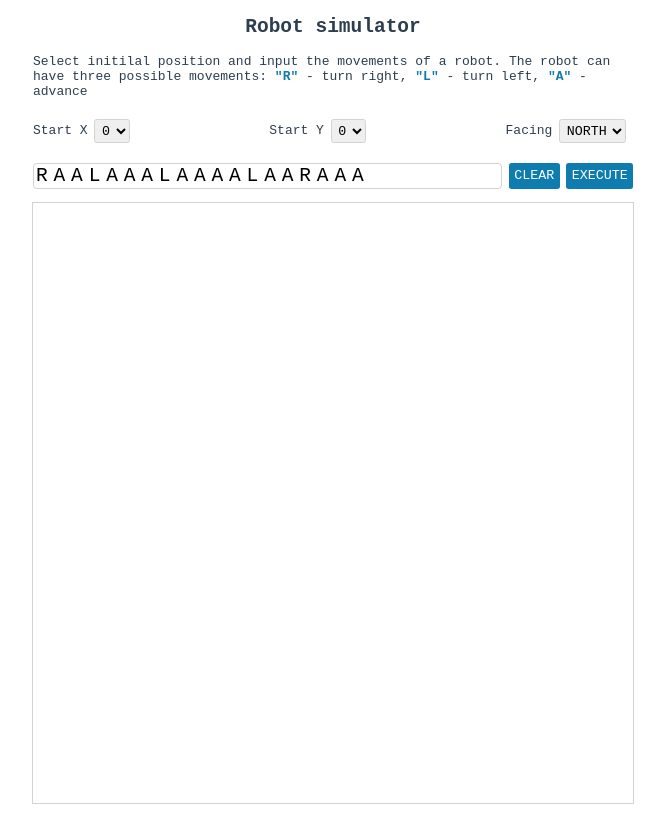
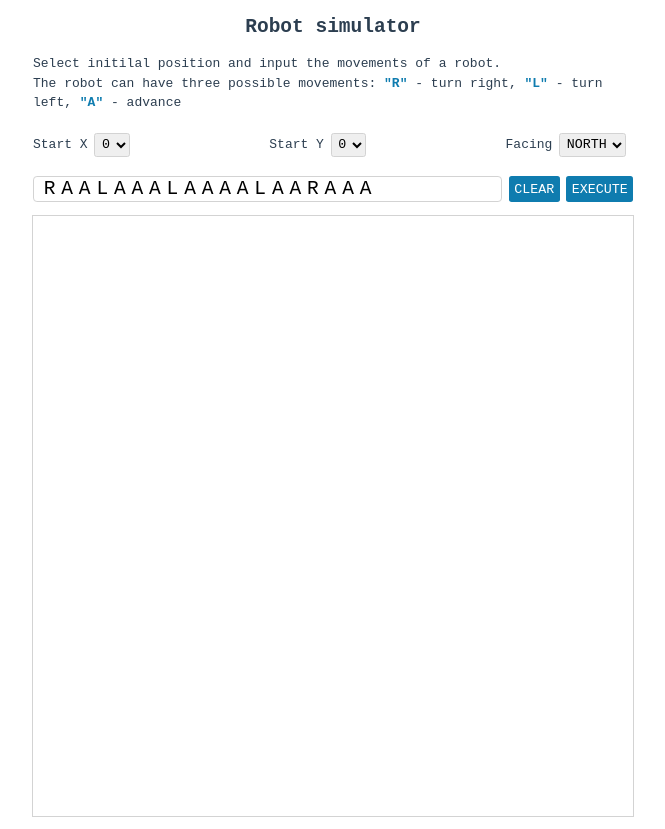
Before and after one commit to ElenaDo/robot-simulator, a Vue app: page / in a window 1280 px wide. Shown: the whole page, without its empty margins (307-972 px from the left). Built offline with nearby package versions, Linux system fonts and the light colour scheme.

Commit message:
spacing changed

```diff
--- a/src/components/InputPanel.vue
+++ b/src/components/InputPanel.vue
@@ -1,6 +1,6 @@
 <template>
   <div>
-    <p class="instructions">Select initilal position and input the movements of a robot.
+    <p class="instructions">Select initilal position and input the movements of a robot.<br>
         The robot can have three possible movements:
         <code>"R"</code> - turn right, <code>"L"</code> - turn left, <code>"A"</code> - advance</p>
     <div class="select-panel">
@@ -88,14 +88,16 @@ export default {
   width: 80%;
   border: 1px solid lightgray;
   border-radius: .2em;
+  padding: 0 .5em;
   font-size: 1.5em;
-  letter-spacing: 0.3em;
+  letter-spacing: .3em;
 }
 
 .instructions {
   max-width: 600px;
   margin: auto;
   text-align: left;
+  line-height: 1.5em;
 }
 .instructions code{
   color: #0f7caf;
```
